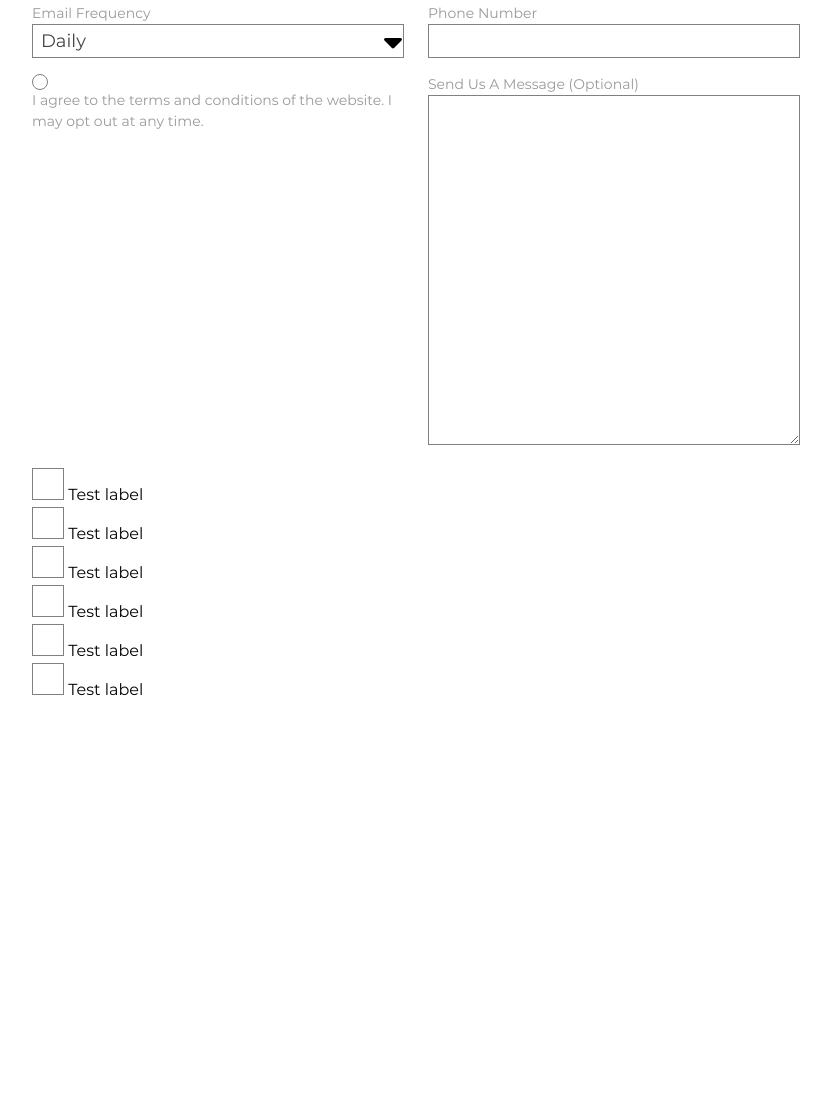
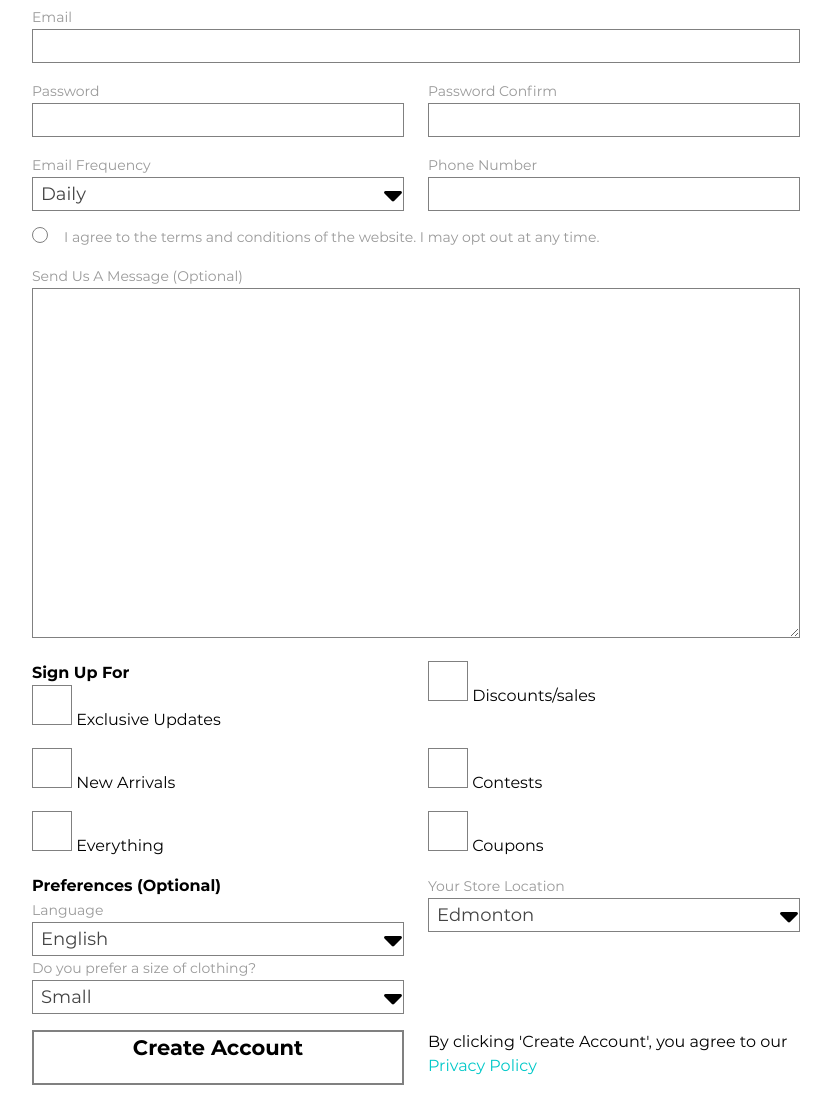
Before and after one commit to Agriffiths17/DMIT1530-Notes, a plain HTML site: page www/avenuefashion.com/index.html in a window 1280 px wide. Shown: the part 662-1763 px from the top of the page, without its empty margins (224-1055 px from the left). Before the commit the page ends 1380 px from the top, so only its background shows below. Drawn offline with Linux system fonts and the light colour scheme.

Commit message:
worked more

```diff
--- a/www/avenuefashion.com/css/style.css
+++ b/www/avenuefashion.com/css/style.css
@@ -262,7 +262,7 @@ h6 {
   font-family: "Montserrat";
   font-size: 14px;
   color: #999;
-  display: block;
+  display: inline;
 }
 
 .client-sign-up input, .client-sign-up select, .client-sign-up textarea {
@@ -289,6 +289,21 @@ h6 {
   min-height: 350px;
 }
 
+.account {
+  font-family: "Montserrat";
+  font-size: 21px;
+  text-align: center;
+  border: 2px solid grey;
+  height: 55px;
+}
+
+.policy span {
+  color: #00c8c8;
+  display: -webkit-box;
+  display: -ms-flexbox;
+  display: flex;
+}
+
 @media (min-width: 720px) {
   .client-sign-up {
     max-width: 800px;
@@ -298,7 +313,8 @@ h6 {
         grid-template-columns: repeat(2, 1fr);
         grid-template-areas: "first last"
  "email email"
- "password confirm";
+ "password confirm"
+ "dropdown phone";
   }
   :nth-child(1) {
     -ms-grid-row: 1;
@@ -316,5 +332,55 @@ h6 {
     -ms-grid-column-span: 2;
     grid-area: email;
   }
+  :nth-child(4) {
+    -ms-grid-row: 3;
+    -ms-grid-column: 1;
+    grid-area: password;
+  }
+  :nth-child(5) {
+    -ms-grid-row: 3;
+    -ms-grid-column: 2;
+    grid-area: confirm;
+  }
+  :nth-child(6) {
+    -ms-grid-row: 4;
+    -ms-grid-column: 1;
+    grid-area: dropdown;
+  }
+  :nth-child(7) {
+    -ms-grid-row: 4;
+    -ms-grid-column: 2;
+    grid-area: phone;
+  }
+  .fine-print {
+    -ms-grid-row: 5;
+    grid-row: 5;
+    grid-column: span 2;
+    display: -webkit-box;
+    display: -ms-flexbox;
+    display: flex;
+  }
+  .fine-print label {
+    margin-left: 1rem;
+  }
+  .message {
+    -ms-grid-row: 6;
+    grid-row: 6;
+    grid-column: span 2;
+  }
+  .register {
+    padding-left: 570px;
+    padding-top: 117px;
+  }
+  .language {
+    -ms-grid-row: 6;
+    grid-row: 6;
+    grid-column: span 2;
+  }
+  .clothing {
+    -ms-grid-row: 6;
+    grid-row: 6;
+    grid-column: span 1;
+  }
 }
 /*# sourceMappingURL=style.css.map */
--- a/www/avenuefashion.com/index.html
+++ b/www/avenuefashion.com/index.html
@@ -45,9 +45,12 @@
         <p class="tagline">rewards program</p>
     </header>
     <main>
+        <div>
+            <h1 class="register">Register</h1>
+        </div>
         <aside>
             <form id="client-sign-up" class="client-sign-up">
-                <div class="fist-name">
+                <div class="first-name">
                     <label for="firstname">First Name</label>
                     <input type="text" id="firstName" name="firstName">
                 </div>
@@ -130,12 +133,14 @@
                     <textarea tabindex="8"></textarea>
                 </div>
 
+
+            <form id="checkboxSignUp" class="checkboxSignUp">
                 <style>
                     .checkbox {
                         display: inline-block;
                         position: relative;
-                        width: 2rem;
-                        height: 2rem;
+                        width: 2.5rem;
+                        height: 2.5rem;
                         border: 1px solid grey;
                     }
 
@@ -148,7 +153,21 @@
                         display: none;
                     }
                 </style>
-                <div class="checkbox-sign-up">
+                    <div>
+                        <div>
+                            <h2 class="signUp">Sign Up For</h2>
+                        </div>
+
+                                <div class="checkbox">
+                                    <div class="box">
+                                        <div class="checked hidden">
+                                            <img src="img/check.svg" alt="">
+                                        </div>
+                                    </div>
+                                </div>
+                                <div class="label">Exclusive Updates</div>
+                    </div>
+
                             <div>
                                 <div class="checkbox">
                                     <div class="box">
@@ -157,8 +176,9 @@
                                         </div>
                                     </div>
                                 </div>
-                        <div class="label">Test label</div>
+                                <div class="label">Discounts/sales</div>
                             </div>
+
                             <div>
                                 <div class="checkbox">
                                     <div class="box">
@@ -167,8 +187,9 @@
                                         </div>
                                     </div>
                                 </div>
-                        <div class="label">Test label</div>
+                                <div class="label">New Arrivals</div>
                             </div>
+
                             <div>
                                 <div class="checkbox">
                                     <div class="box">
@@ -177,8 +198,10 @@
                                         </div>
                                     </div>
                                 </div>
-                        <div class="label">Test label</div>
+                                <div class="label">Contests</div>
                             </div>
+
+
                             <div>
                                 <div class="checkbox">
                                     <div class="box">
@@ -187,8 +210,10 @@
                                         </div>
                                     </div>
                                 </div>
-                        <div class="label">Test label</div>
+                                <div class="label">Everything</div>
                             </div>
+
+
                             <div>
                                 <div class="checkbox">
                                     <div class="box">
@@ -197,18 +222,7 @@
                                         </div>
                                     </div>
                                 </div>
-                        <div class="label">Test label</div>
-                    </div>
-                    <div>
-                        <div class="checkbox">
-                            <div class="box">
-                                <div class="checked hidden">
-                                    <img src="img/check.svg" alt="">
-                                </div>
-                            </div>
-                        </div>
-                        <div class="label">Test label</div>
-                    </div>
+                                <div class="label">Coupons</div>
                             </div>
                         <script>
                             const checkBox = document.querySelector('.box');
@@ -224,11 +238,73 @@
                                 }
                             })
                         </script>
+                        <div>
+                            <div>
+                                <h2 class="optional">Preferences <span>(Optional)</span></h2>
+                            </div>
+                            <div class="dropdown-menu">
+                                <div class="language">
+                                    <style>
+                                        select {
+                                            appearance: none;
+                                            -webkit-appearance: none;
+                                            background: url(./img/down.svg) no-repeat right -5px;
 
+                                        }
+                                    </style>
+                                    <label for="">Language</label>
+                                    <select>
+                                        <option value="">English</option>
+                                        <option value="">French</option>
+                                        <option value="">Spanish</option>
+                                        <option value="">German</option>
+                                    </select>
+                                </div>
+                                <div class="clothing">
+                                    <style>
+                                        select {
+                                            appearance: none;
+                                            -webkit-appearance: none;
+                                            background: url(./img/down.svg) no-repeat right -5px;
 
+                                        }
+                                    </style>
+                                    <label for="">Do you prefer a size of clothing?</label>
+                                    <select>
+                                        <option value="">Small</option>
+                                        <option value="">Medium</option>
+                                        <option value="">Large</option>
+                                        <option value="">Extra Large</option>
+                                    </select>
+                                </div>
+                        </div>
+                        </div>
+                        <div class="location">
+                            <style>
+                                select {
+                                    appearance: none;
+                                    -webkit-appearance: none;
+                                    background: url(./img/down.svg) no-repeat right -5px;
+
+                                }
+                            </style>
+                            <label for="">Your Store Location</label>
+                            <select>
+                                <option value="">Edmonton</option>
+                                <option value="">Calgary</option>
+                                <option value="">Lethbridge</option>
+                                <option value="">Sherwood Park</option>
+                            </select>
+                        </div>
+                            <div>
+                                <h1 class="account">Create Account</h1>
+                            </div>
+                            <div>
+                                <p class="policy">By clicking 'Create Account', you agree to our <span>Privacy Policy</span></p>
+                            </div>
 
             </form>
-
+        </form>
         </aside>
     </main>
     <footer></footer>
```
Also changed, not shown: www/avenuefashion.com/scss/build/_form.scss, 1 other file. Lines whose indentation alone changed are shown as unchanged.
